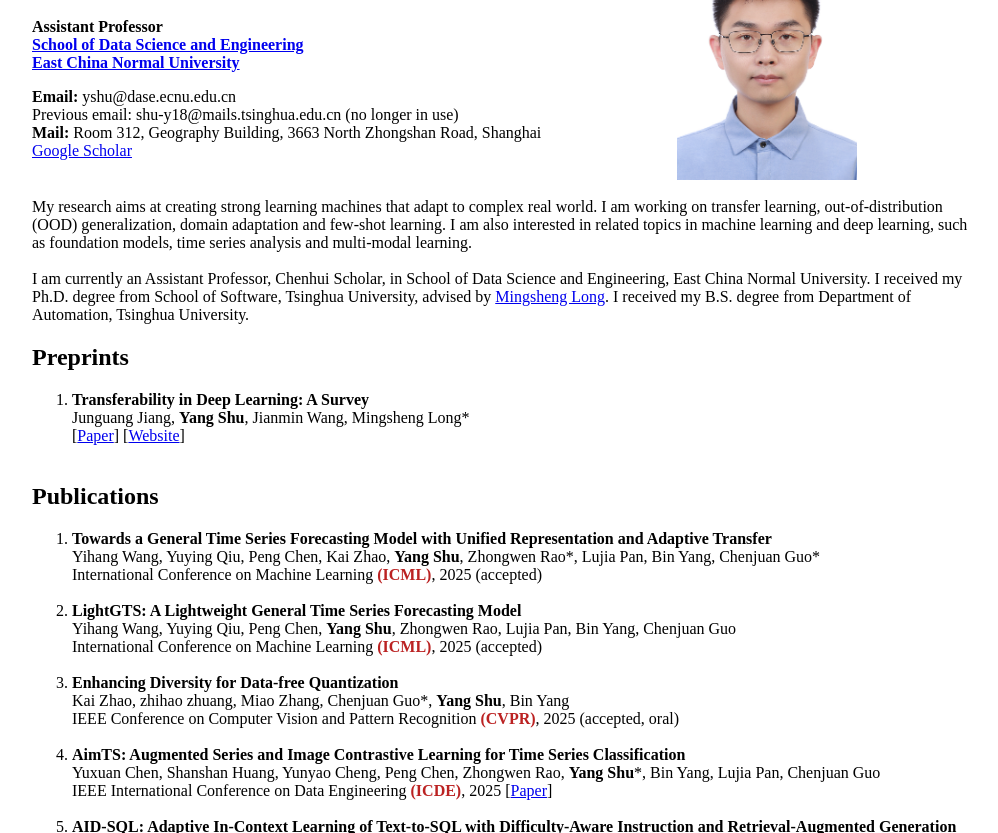
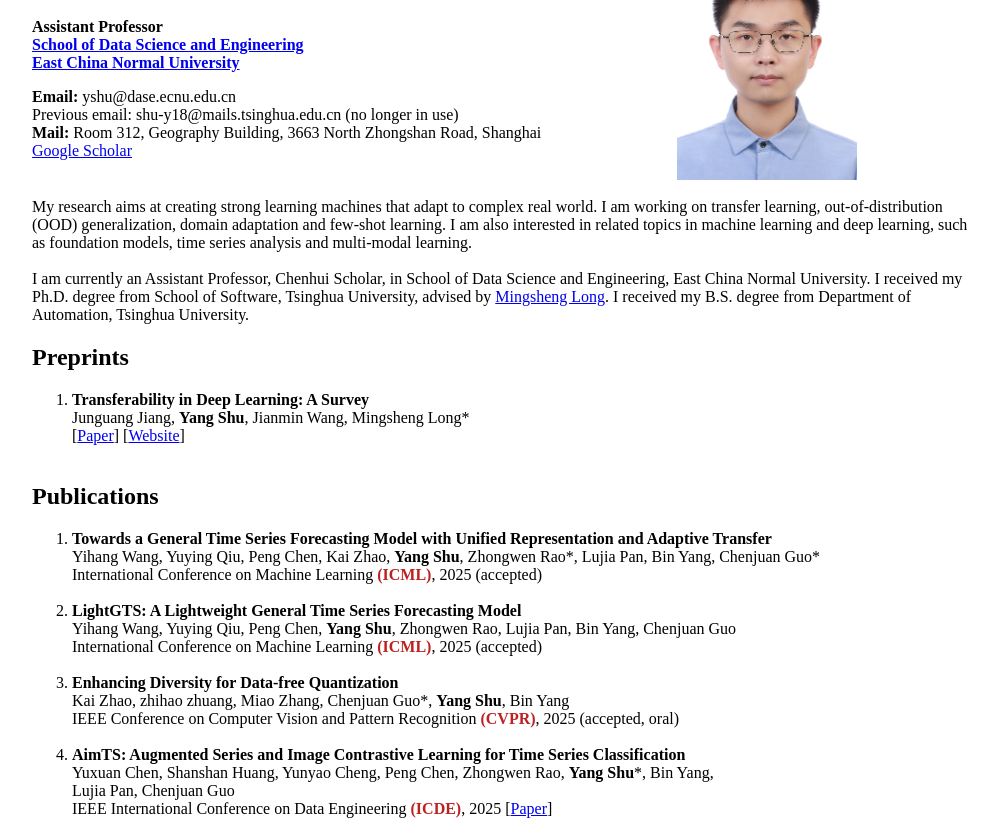
Before and after one commit to shuyang96/shuyang96.github.io, a plain HTML site: page index.html in a window 1280 px wide. Shown: the part 88-921 px from the top of the page, without its empty margins (178-1176 px from the left). Drawn offline with Linux system fonts and the light colour scheme.

Commit message:
Update index.html

```diff
--- a/index.html
+++ b/index.html
@@ -68,7 +68,7 @@
      </li><br>
 
      <li><strong>AimTS: Augmented Series and Image Contrastive Learning for Time Series Classification</strong><br>
-    Yuxuan Chen, Shanshan Huang, Yunyao Cheng, Peng Chen, Zhongwen Rao, <strong>Yang Shu</strong><span style="font-family:Wingdings">*</span>, Bin Yang, Lujia Pan, Chenjuan Guo<br>
+    Yuxuan Chen, Shanshan Huang, Yunyao Cheng, Peng Chen, Zhongwen Rao, <strong>Yang Shu</strong><span style="font-family:Wingdings">*</span>, Bin Yang, <br>Lujia Pan, Chenjuan Guo<br>
     <span>IEEE International Conference on Data Engineering <b><font color='#BB2222'>(ICDE)</font></b>, 2025</span>
     [<a target='_blank' href="https://arxiv.org/abs/2504.09993">Paper</a>]
      </li><br>
```
